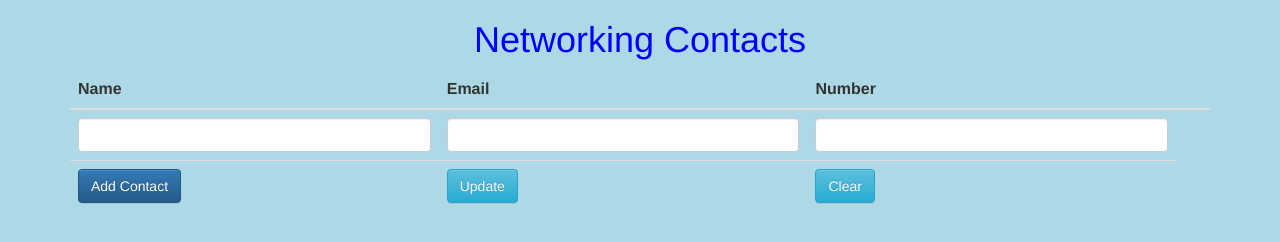
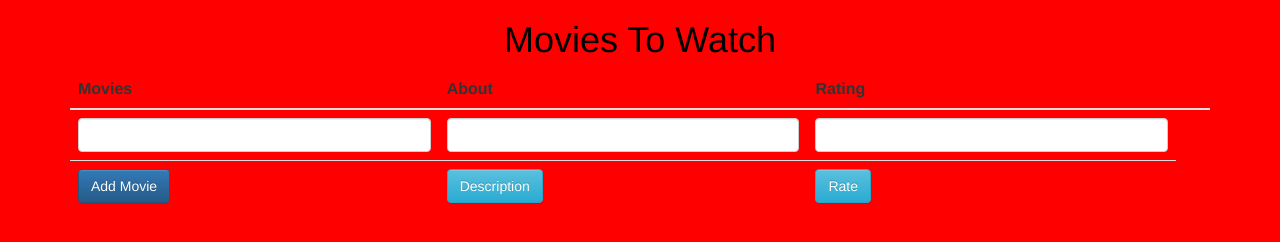
Before and after one commit to Mattsimone/watchmovies, a website: page public/index.html in a window 1280 px wide. Drawn offline with nearby package versions, Linux system fonts and the light colour scheme; no server answers.

Commit message:
files added

```diff
--- a/public/css/main.css
+++ b/public/css/main.css
@@ -1,8 +1,8 @@
 body {
-	background: lightblue;
+	background: red;
 }
 h1{
-	color:blue;
+	color:black;
 	text-align: center;
 }
 
--- a/public/index.html
+++ b/public/index.html
@@ -8,37 +8,37 @@
 <link rel="stylesheet" href="https://maxcdn.bootstrapcdn.com/bootstrap/3.3.6/css/bootstrap-theme.min.css" integrity="sha384-fLW2N01lMqjakBkx3l/M9EahuwpSfeNvV63J5ezn3uZzapT0u7EYsXMjQV+0En5r" crossorigin="anonymous">
 <link rel="stylesheet" href="css/main.css" type="text/css" media="all">
 
-	<title>NetWorking Contacts</title>
+	<title>Movies To Watch</title>
 </head>
 <body>
 	<div class="container" ng-controller="AppCtrl">
-		<h1>Networking Contacts</h1>
+		<h1>Movies To Watch</h1>
 
 		<table class= "table">
 			<thead>
 				<tr>
-					<th>Name</th>
-					<th>Email</th>
-					<th>Number</th>
+					<th>Movies</th>
+					<th>About</th>
+					<th>Rating</th>
 					<th>&nbsp;</th>
 				</tr>
 			</thead>
 			<tbody>
 				<tr>
-					<td><input class="form-control" ng-model='contact.name'></td>
-					<td><input class="form-control" ng-model='contact.email'></td>
-					<td><input class="form-control" ng-model='contact.number'></td>
+					<td><input class="form-control" ng-model='contact.Movies'></td>
+					<td><input class="form-control" ng-model='contact.About'></td>
+					<td><input class="form-control" ng-model='contact.Rating'></td>
 				</tr>
 				<tr>
-					<td><button class="btn btn-primary" ng-click="addContact()">Add Contact</button></td>
-          			<td><button class="btn btn-info" ng-click="update()">Update</button>&nbsp;&nbsp;</td>
-          			<td><button class="btn btn-info" ng-click="deselect()">Clear</button></td>
+					<td><button class="btn btn-primary" ng-click="addContact()">Add Movie</button></td>
+          			<td><button class="btn btn-info" ng-click="update()">Description</button>&nbsp;&nbsp;</td>
+          			<td><button class="btn btn-info" ng-click="deselect()">Rate</button></td>
 				</tr>
 
 				<tr ng-repeat="contact in contactlist" class="contacts">
-		          <td class="name">{{contact.name}}</td>
-		          <td>{{contact.email}}</td>
-		          <td>{{contact.number}}</td>
+		          <td class="name">{{contact.movies}}</td>
+		          <td>{{contact.About}}</td>
+		          <td>{{contact.Rating}}</td>
 		          <td><button ng-click="edit(contact._id)"><img src="img/edit_icon.jpg" class="img"></button></td>
 		          <td><button ng-click="remove(contact._id)"><img src="img/delete-icon.png" class="img"></button></td>
 		        </tr>
```
